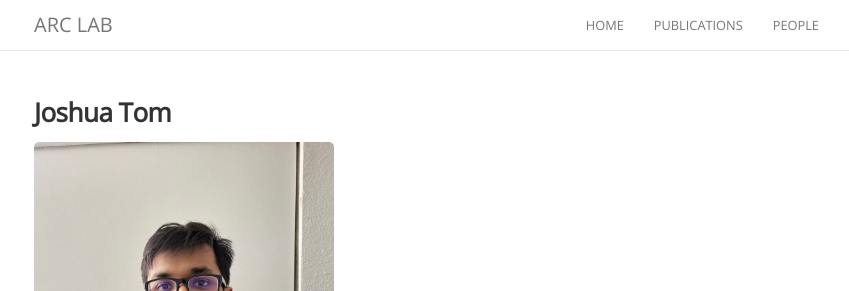
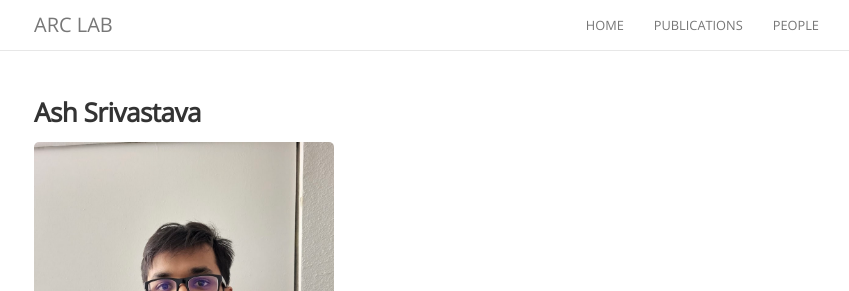
Before and after one commit to ARC-ASU/arc-asu.github.io, a Jekyll site: the page built from _people/ash_srivastava.md, in a window 1280 px wide. Shown: the top 291 px of the page, without its empty margins (221-1070 px from the left). Built offline with Jekyll 4.4.1, drawn with Linux system fonts in a browser that asks for light colours; nearby versions of some CDN libraries; comment, search, counter and statistics services are not loaded.

Commit message:
Added Ash properly

```diff
--- a/_people/ash_srivastava.md
+++ b/_people/ash_srivastava.md
@@ -1,8 +1,8 @@
 ---
-name: Joshua Tom
+name: Ash Srivastava
 position: undergrad
 avatar: ashs.png
-twitter: jayTee
+twitter: ashWorks
 personal-url: https://ashworks.dev/
 ---
 
```
